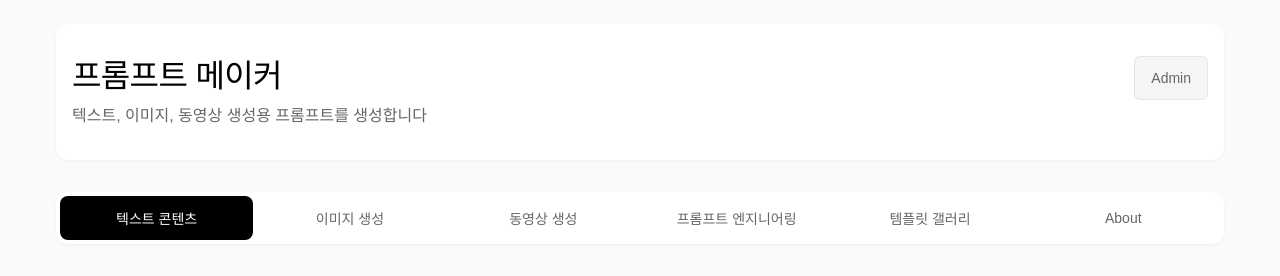
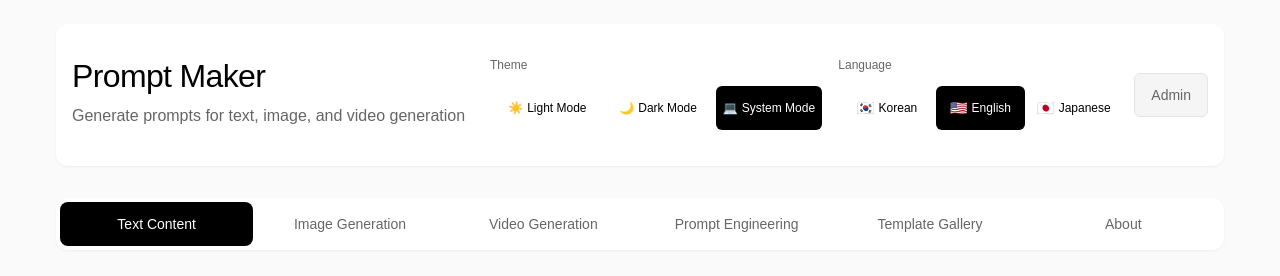
Before and after one commit to saewookkangboy/promptgenerator, a React (Vite) app: page / in a window 1280 px wide. Shown: the top 276 px of the page. Built offline with nearby package versions, Linux system fonts and the light colour scheme; no server answers; a web font is replaced by a local one.

Commit message:
Update styling and integrate theme context across components

```diff
--- a/src/App.css
+++ b/src/App.css
@@ -3,12 +3,13 @@
 }
 
 .app-header {
-  color: #000000;
+  color: var(--text-primary);
   margin-bottom: var(--spacing-2xl);
   padding: var(--spacing-2xl) var(--spacing-lg);
-  background: #ffffff;
+  background: var(--bg-secondary);
   border-radius: 12px;
-  box-shadow: 0 1px 3px rgba(0, 0, 0, 0.05);
+  box-shadow: var(--shadow-sm);
+  transition: background-color 0.3s ease, color 0.3s ease;
 }
 
 .app-header-content {
@@ -35,7 +36,7 @@
 .app-header p {
   font-size: var(--font-size-base);
   font-weight: 300;
-  color: #666666;
+  color: var(--text-secondary);
   margin: 0;
   line-height: var(--line-height-normal);
 }
@@ -43,19 +44,20 @@
 .tabs {
   display: flex;
   gap: 0;
-  background: #ffffff;
+  background: var(--bg-secondary);
   border-radius: 12px;
   padding: var(--spacing-xs);
   margin-bottom: var(--spacing-2xl);
   max-width: 1200px;
   margin-left: auto;
   margin-right: auto;
-  box-shadow: 0 1px 3px rgba(0, 0, 0, 0.05);
+  box-shadow: var(--shadow-sm);
   overflow-x: auto;
   -webkit-overflow-scrolling: touch;
   scrollbar-width: none;
   -ms-overflow-style: none;
   position: relative;
+  transition: background-color 0.3s ease;
 }
 
 .tabs::-webkit-scrollbar {
@@ -84,11 +86,11 @@
     right: 0;
     z-index: 1000;
     border-radius: 0;
-    border-top: 1px solid #e5e5e5;
+    border-top: 1px solid var(--border-primary);
     margin-bottom: 0;
     padding: 8px;
-    background: #ffffff;
-    box-shadow: 0 -2px 10px rgba(0, 0, 0, 0.1);
+    background: var(--bg-secondary);
+    box-shadow: var(--shadow-md);
   }
 
   /* 스크롤 가능할 때 힌트 표시 */
@@ -106,7 +108,7 @@
   background: transparent;
   border: none;
   border-radius: 8px;
-  color: #666666;
+  color: var(--text-secondary);
   font-size: var(--font-size-sm);
   font-weight: 400;
   text-transform: none;
@@ -126,13 +128,13 @@
 }
 
 .tab-button:hover:not(:disabled) {
-  background: #f5f5f5;
-  color: #000000;
+  background: var(--bg-hover);
+  color: var(--text-primary);
 }
 
 .tab-button.active {
-  background: #000000;
-  color: #ffffff;
+  background: var(--bg-primary);
+  color: var(--text-inverse);
   font-weight: 500;
 }
 
@@ -240,10 +242,11 @@
   margin-top: var(--spacing-3xl);
   padding: var(--spacing-2xl) var(--spacing-lg);
   text-align: left;
-  border-top: 1px solid #e5e5e5;
-  background: #ffffff;
+  border-top: 1px solid var(--border-primary);
+  background: var(--bg-secondary);
   border-radius: 12px;
-  box-shadow: 0 1px 3px rgba(0, 0, 0, 0.05);
+  box-shadow: var(--shadow-sm);
+  transition: background-color 0.3s ease, border-color 0.3s ease;
 }
 
 .footer-content {
@@ -270,19 +273,19 @@
 .app-footer p {
   margin: 0;
   font-size: var(--font-size-sm);
-  color: #666666;
+  color: var(--text-secondary);
   line-height: var(--line-height-normal);
 }
 
 .footer-link {
-  color: #000000;
+  color: var(--text-primary);
   text-decoration: none;
   font-weight: 500;
   transition: color 0.2s ease;
 }
 
 .footer-link:hover {
-  color: #666666;
+  color: var(--text-secondary);
   text-decoration: underline;
 }
 
@@ -294,9 +297,9 @@
 
 .footer-about-button {
   padding: var(--spacing-sm) var(--spacing-lg);
-  background: #ffffff;
-  color: #000000;
-  border: 1px solid #e5e5e5;
+  background: var(--bg-secondary);
+  color: var(--text-primary);
+  border: 1px solid var(--border-primary);
   border-radius: 6px;
   font-size: var(--font-size-sm);
   font-weight: 500;
@@ -312,9 +315,9 @@
 }
 
 .footer-about-button:hover {
-  background: #000000;
-  color: #ffffff;
-  border-color: #000000;
+  background: var(--bg-primary);
+  color: var(--text-inverse);
+  border-color: var(--bg-primary);
 }
 
 .footer-about-button:focus {
@@ -382,11 +385,31 @@
   gap: 12px;
 }
 
+.header-controls {
+  display: flex;
+  align-items: center;
+  gap: var(--spacing-md);
+}
+
+@media (max-width: 768px) {
+  .header-controls {
+    flex-direction: column;
+    gap: var(--spacing-sm);
+    width: 100%;
+  }
+
+  .header-actions {
+    flex-direction: column;
+    align-items: stretch;
+    gap: var(--spacing-sm);
+  }
+}
+
 .admin-toggle-button {
   padding: var(--spacing-sm) var(--spacing-lg);
-  background: #f5f5f5;
-  color: #666666;
-  border: 1px solid #e5e5e5;
+  background: var(--bg-hover);
+  color: var(--text-secondary);
+  border: 1px solid var(--border-primary);
   border-radius: 6px;
   font-size: var(--font-size-sm);
   font-weight: 500;
@@ -400,9 +423,9 @@
 }
 
 .admin-toggle-button:hover {
-  background: #000000;
-  color: #ffffff;
-  border-color: #000000;
+  background: var(--bg-primary);
+  color: var(--text-inverse);
+  border-color: var(--bg-primary);
 }
 
 .github-link {
--- a/src/App.tsx
+++ b/src/App.tsx
@@ -7,9 +7,12 @@ import TemplateGallery from './components/TemplateGallery'
 import AboutPage from './components/AboutPage'
 import AdminLogin from './components/AdminLogin'
 import AdminDashboard from './components/AdminDashboard'
+import ThemeToggle from './components/ThemeToggle'
+import LanguageToggle from './components/LanguageToggle'
 import { getAdminAuth, incrementVisitCount } from './utils/storage'
 import { initializeScheduler } from './utils/prompt-guide-scheduler'
 import { templateAPI } from './utils/api'
+import { useLanguage } from './contexts/LanguageContext'
 import './App.css'
 
 type TabType = 'text' | 'image' | 'video' | 'engineering' | 'templates' | 'about'
@@ -173,12 +176,37 @@ function App() {
   }
 
   return (
+    <AppContent
+      activeTab={activeTab}
+      setActiveTab={setActiveTab}
+      setIsAdmin={setIsAdmin}
+    />
+  )
+}
+
+function AppContent({
+  activeTab,
+  setActiveTab,
+  setIsAdmin,
+}: {
+  activeTab: TabType
+  setActiveTab: (tab: TabType) => void
+  setIsAdmin: (admin: boolean) => void
+}) {
+  const { t } = useLanguage()
+
+  return (
     <div className="app">
       <header className="app-header">
         <div className="app-header-content">
           <div className="app-header-text">
-            <h1>프롬프트 메이커</h1>
-            <p>텍스트, 이미지, 동영상 생성용 프롬프트를 생성합니다</p>
+            <h1>{t('app.title')}</h1>
+            <p>{t('app.subtitle')}</p>
+          </div>
+          <div className="header-actions">
+            <div className="header-controls">
+              <ThemeToggle />
+              <LanguageToggle />
             </div>
             <button
               onClick={(e) => {
@@ -190,8 +218,9 @@ function App() {
               className="admin-toggle-button"
               title="관리자 페이지로 이동"
             >
-            Admin
+              {t('app.admin')}
             </button>
+          </div>
         </div>
       </header>
 
@@ -200,37 +229,37 @@ function App() {
           className={`tab-button ${activeTab === 'text' ? 'active' : ''}`}
           onClick={() => setActiveTab('text')}
         >
-          텍스트 콘텐츠
+          {t('app.tab.text')}
         </button>
         <button
           className={`tab-button ${activeTab === 'image' ? 'active' : ''}`}
           onClick={() => setActiveTab('image')}
         >
-          이미지 생성
+          {t('app.tab.image')}
         </button>
         <button
           className={`tab-button ${activeTab === 'video' ? 'active' : ''}`}
           onClick={() => setActiveTab('video')}
         >
-          동영상 생성
+          {t('app.tab.video')}
         </button>
         <button
           className={`tab-button ${activeTab === 'engineering' ? 'active' : ''}`}
           onClick={() => setActiveTab('engineering')}
         >
-          프롬프트 엔지니어링
+          {t('app.tab.engineering')}
         </button>
         <button
           className={`tab-button ${activeTab === 'templates' ? 'active' : ''}`}
           onClick={() => setActiveTab('templates')}
         >
-          템플릿 갤러리
+          {t('app.tab.templates')}
         </button>
         <button
           className={`tab-button ${activeTab === 'about' ? 'active' : ''}`}
           onClick={() => setActiveTab('about')}
         >
-          About
+          {t('app.tab.about')}
         </button>
       </div>
 
@@ -248,7 +277,7 @@ function App() {
       <footer className="app-footer">
         <div className="footer-content">
           <p>
-            © 2025 chunghyo park. Built to move the market. All rights reserved. |{' '}
+            {t('app.footer.copyright')} |{' '}
             <a href="mailto:chunghyo@troe.kr" className="footer-link">chunghyo@troe.kr</a>
           </p>
           <button
@@ -256,7 +285,7 @@ function App() {
             className="footer-about-button"
             title="About 페이지로 이동"
           >
-            About
+            {t('app.footer.about')}
           </button>
         </div>
       </footer>
--- a/src/components/EngineeringPromptGenerator.tsx
+++ b/src/components/EngineeringPromptGenerator.tsx
@@ -1034,8 +1034,6 @@ function EngineeringPromptGenerator() {
             <ResultCard
               title="메타 프롬프트"
               content={results.metaPrompt}
-              englishVersion={results.englishMetaPrompt}
-              showEnglishToggle={true}
             />
           ) : (
             <div className="hashtags-card">
@@ -1047,8 +1045,6 @@ function EngineeringPromptGenerator() {
             <ResultCard
               title="컨텍스트 프롬프트"
               content={results.contextPrompt}
-              englishVersion={results.englishContextPrompt}
-              showEnglishToggle={true}
             />
           ) : (
             <div className="hashtags-card">
@@ -1060,8 +1056,6 @@ function EngineeringPromptGenerator() {
             <ResultCard
               title="전체 프롬프트 (복사용)"
               content={results.fullPrompt}
-              englishVersion={results.englishVersion}
-              showEnglishToggle={true}
             />
           )}
           {results.optimization && (
--- a/src/index.css
+++ b/src/index.css
@@ -46,17 +46,65 @@
   --btn-padding-x: 18px;
 }
 
+/* 테마 변수: 라이트 모드 (기본) */
+:root,
+:root[data-theme="light"],
+.light {
+  --bg-primary: #000000;
+  --bg-secondary: #ffffff;
+  --bg-tertiary: #fafafa;
+  --bg-hover: #f5f5f5;
+  --bg-active: #e5e5e5;
+
+  --text-primary: #000000;
+  --text-secondary: #666666;
+  --text-tertiary: #999999;
+  --text-inverse: #ffffff;
+
+  --border-primary: #e5e5e5;
+  --border-secondary: #dcdcdc;
+  --border-hover: #000000;
+
+  --shadow-sm: 0 1px 3px rgba(0, 0, 0, 0.05);
+  --shadow-md: 0 2px 6px rgba(0, 0, 0, 0.1);
+  --shadow-lg: 0 4px 12px rgba(0, 0, 0, 0.15);
+}
+
+/* 테마 변수: 다크 모드 */
+:root[data-theme="dark"],
+.dark {
+  --bg-primary: #ffffff;
+  --bg-secondary: #1a1a1a;
+  --bg-tertiary: #2a2a2a;
+  --bg-hover: #333333;
+  --bg-active: #404040;
+
+  --text-primary: #ffffff;
+  --text-secondary: #b3b3b3;
+  --text-tertiary: #808080;
+  --text-inverse: #000000;
+
+  --border-primary: #404040;
+  --border-secondary: #333333;
+  --border-hover: #ffffff;
+
+  --shadow-sm: 0 1px 3px rgba(0, 0, 0, 0.3);
+  --shadow-md: 0 2px 6px rgba(0, 0, 0, 0.4);
+  --shadow-lg: 0 4px 12px rgba(0, 0, 0, 0.5);
+}
+
 body {
   font-family: "IBM Plex Sans KR", sans-serif;
   font-weight: 300;
   font-size: var(--font-size-base);
   -webkit-font-smoothing: antialiased;
   -moz-osx-font-smoothing: grayscale;
-  background: #fafafa;
+  background: var(--bg-tertiary);
   min-height: 100vh;
   padding: 0;
-  color: #000000;
+  color: var(--text-primary);
   line-height: var(--line-height-normal);
+  transition: background-color 0.3s ease, color 0.3s ease;
 }
 
 /* IBM Plex Sans KR 폰트 클래스 */
@@ -189,9 +237,9 @@ textarea:focus-visible {
 /* 공통 버튼 스타일 (DB 새로고침 디자인) */
 button {
   padding: var(--btn-padding-y) var(--btn-padding-x);
-  background: var(--btn-bg);
-  color: var(--btn-text);
-  border: 1px solid var(--btn-border);
+  background: var(--bg-secondary);
+  color: var(--text-primary);
+  border: 1px solid var(--border-primary);
   border-radius: var(--btn-radius);
   font-weight: 500;
   font-size: var(--font-size-sm);
@@ -210,9 +258,9 @@ button {
 }
 
 button:hover:not(:disabled) {
-  background: var(--btn-hover-bg);
-  color: var(--btn-hover-text);
-  border-color: var(--btn-hover-border);
+  background: var(--bg-hover);
+  color: var(--text-primary);
+  border-color: var(--border-hover);
 }
 
 button:disabled {
@@ -222,16 +270,17 @@ button:disabled {
 
 /* 프라이머리 액션 버튼 */
 .btn-primary {
-  background: var(--btn-hover-bg);
-  color: var(--btn-hover-text);
-  border-color: var(--btn-hover-border);
-  box-shadow: 0 6px 18px rgba(0, 0, 0, 0.12);
+  background: var(--bg-primary);
+  color: var(--text-inverse);
+  border-color: var(--bg-primary);
+  box-shadow: var(--shadow-md);
 }
 
 .btn-primary:hover:not(:disabled) {
-  background: #0a0a0a;
-  border-color: #0a0a0a;
-  color: #ffffff;
+  background: var(--bg-hover);
+  border-color: var(--bg-hover);
+  color: var(--text-inverse);
+  opacity: 0.9;
 }
 
 /* 스킵 링크 (스크린 리더용) */
--- a/src/main.tsx
+++ b/src/main.tsx
@@ -3,6 +3,8 @@ import { createRoot } from 'react-dom/client'
 import './index.css'
 import App from './App.tsx'
 import { AuthProvider } from './contexts/AuthContext'
+import { ThemeProvider } from './contexts/ThemeContext'
+import { LanguageProvider } from './contexts/LanguageContext'
 import { SpeedInsights } from '@vercel/speed-insights/react'
 import { Analytics } from '@vercel/analytics/react'
 import { initSentry } from './utils/sentry'
@@ -12,10 +14,14 @@ initSentry()
 
 createRoot(document.getElementById('root')!).render(
   <StrictMode>
-    <AuthProvider>
-      <App />
-      <SpeedInsights />
-      <Analytics />
-    </AuthProvider>
+    <ThemeProvider>
+      <LanguageProvider>
+        <AuthProvider>
+          <App />
+          <SpeedInsights />
+          <Analytics />
+        </AuthProvider>
+      </LanguageProvider>
+    </ThemeProvider>
   </StrictMode>,
 )
```
Also changed, not shown: src/components/ImagePromptGenerator.tsx (+0 -7 lines), src/components/PromptGenerator.css (+16 -10 lines), src/components/ResultCard.css (+29 -24 lines), src/components/VideoPromptGenerator.tsx (+0 -7 lines). Lines whose indentation alone changed are shown as unchanged.
